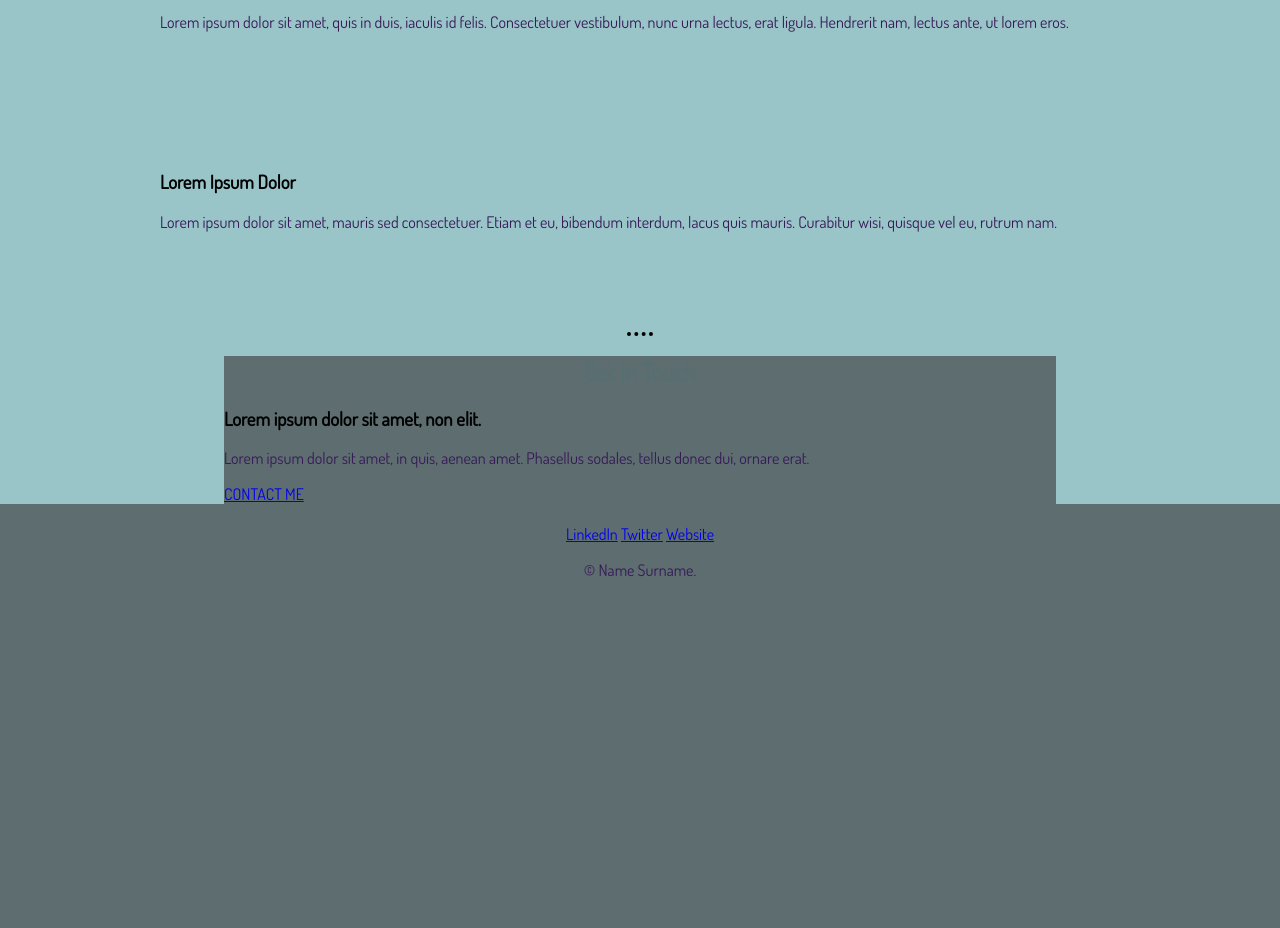
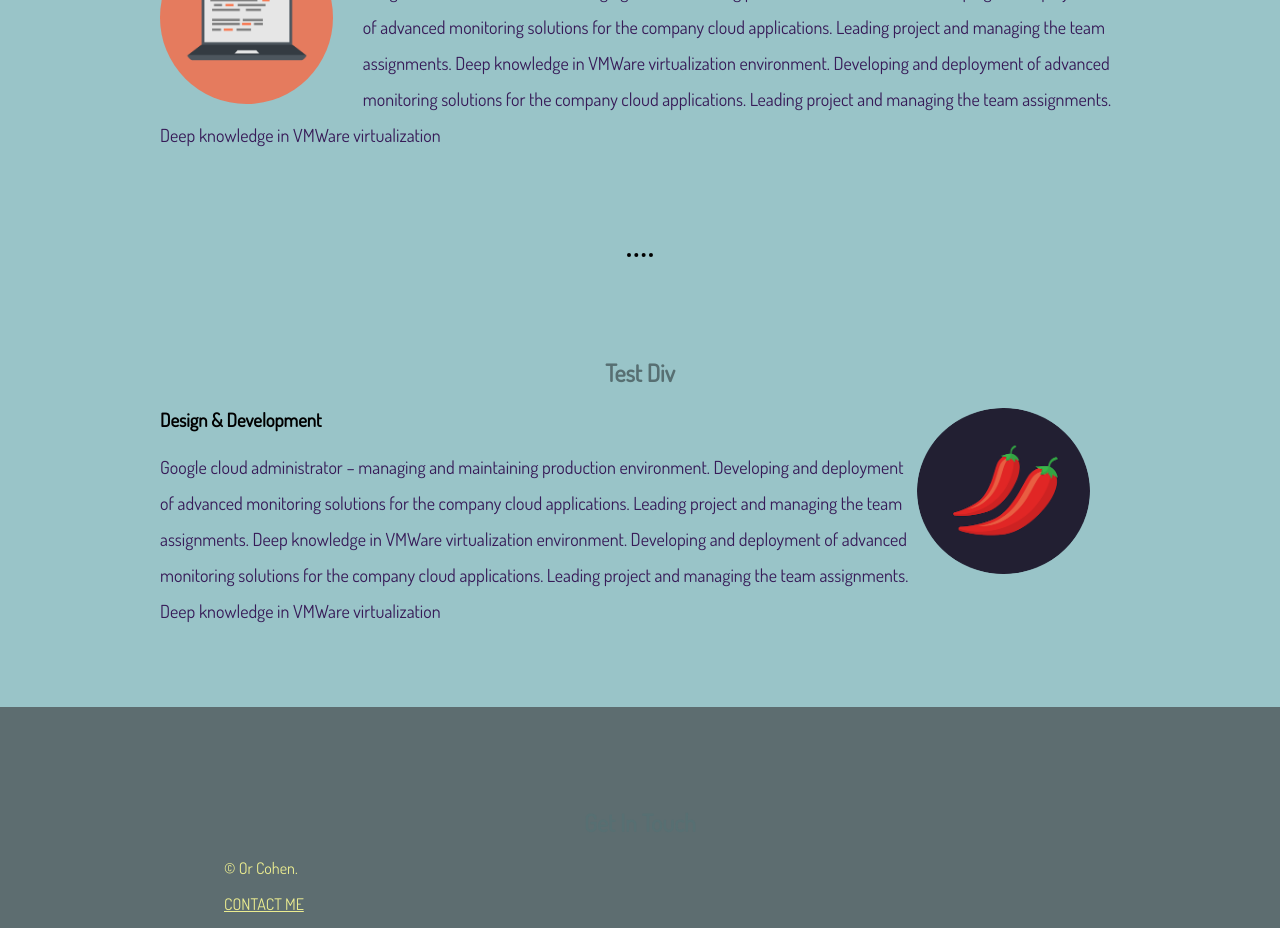
Before and after one commit to orcoh12/My-Site_Udemy, a plain HTML site: page index.html in a window 1280 px wide. Shown: the part 1330-2258 px from the top of the page. Before the commit the page ends 1926 px from the top, so only its background shows below. Drawn offline with Linux system fonts and the light colour scheme.

Commit message:
Update index.html

```diff
--- a/index.html
+++ b/index.html
@@ -23,7 +23,7 @@
         <img class="top-cloud"" src="images/cloud.png" alt="cloud-img">
 
         <h1 class="main-title">Or Cohen</h1>
-        <p class="semi-title" style="margin-bottom:0px; ">Web Designer</p>
+        <h3 class="semi-title" style="margin-bottom:0px; ">Web Designer</h3>
         <img class="sec-cloud"  src="images/cloud.png" alt="cloud-img">
         <img class="mountain-img" src="images/mountain.png" alt="montain-img">
 
@@ -36,34 +36,58 @@
           <p>Lorem ipsum dolor sit amet, vitae volutpat, dui conubia, dolor urna. Non auctor, montes nulla distinctio.</p>
         </div>
         <hr>
-        <div class="skills">
+        <div class="skill-row">
           <h2>My Skills.</h2>
-          <div class="skill-row">
-            <img class="" src="" alt="">
-            <h3>Lorem & Ipsum</h3>
-            <p>Lorem ipsum dolor sit amet, quis in duis, iaculis id felis. Consectetuer vestibulum, nunc urna lectus, erat ligula. Hendrerit nam, lectus ante, ut lorem eros.</p>
+            <img class="computer-img" src="images/computer.png" alt="Computer-img">
+            <h3>Design & Development</h3>
+            <p class="discription">Google cloud administrator – managing and maintaining production
+              environment.
+              Developing and deployment of advanced monitoring solutions for the
+              company cloud applications.
+              Leading project and managing the team assignments.
+              Deep knowledge in VMWare virtualization  environment.
+              Developing and deployment of advanced monitoring solutions for the
+              company cloud applications.
+              Leading project and managing the team assignments.
+              Deep knowledge in VMWare virtualization</p>
           </div>
-          <div class="skill-row">
-            <img class="" src="" alt="">
-            <h3>Lorem Ipsum Dolor</h3>
-            <p>Lorem ipsum dolor sit amet, mauris sed consectetuer. Etiam et eu, bibendum interdum, lacus quis mauris. Curabitur wisi, quisque vel eu, rutrum nam.</p>
-          </div>
+
+          <hr>
+
+          <div class="test-div">
+            <h2>Test Div</h2>
+              <img class="test-pic" src="images/chillies.png" alt="Chilli-img">
+              <h3>Design & Development</h3>
+              <p class="discription">Google cloud administrator – managing and maintaining production
+                environment.
+                Developing and deployment of advanced monitoring solutions for the
+                company cloud applications.
+                Leading project and managing the team assignments.
+                Deep knowledge in VMWare virtualization  environment.
+                Developing and deployment of advanced monitoring solutions for the
+                company cloud applications.
+                Leading project and managing the team assignments.
+                Deep knowledge in VMWare virtualization</p>
+                <br><br><br>
+            </div>
+
         </div>
-        <hr>
-        <div class="contact-me">
-          <h2>Get In Touch</h2>
-          <h3>Lorem ipsum dolor sit amet, non elit.</h3>
-          <p>Lorem ipsum dolor sit amet, in quis, aenean amet. Phasellus sodales, tellus donec dui, ornare erat.</p>
-          <a class="btn" href="mailto:orcoh12@email.com">CONTACT ME</a>
-        </div>
-      </div>
 
 
-      <div class="bottom-container">
-        <a class="footer-link" href="https://www.linkedin.com/in/or-cohen-57845a101/">LinkedIn</a>
-        <a class="footer-link" href="https://twitter.com/orcohen69718890">Twitter</a>
-        <a class="footer-link" href="https://www.appbrewery.co/">Website</a>
-        <p>© Name Surname.</p>
+
+      </div>
+      <div class="contact-me">
+        <h2>Get In Touch</h2>
+
+        <p style="color: rgb(235, 236, 144);">© Or Cohen.</p>
+
+        <a style="color: rgb(235, 236, 144); class="btn" href="mailto:orcoh12@email.com">CONTACT ME</a> <br><br>
+        <a class="footer-link" href="mailto:orcoh12@email.com"><img class="icon" src="images/gmail.png"></a>
+        <a class="footer-link"  href="https://www.linkedin.com/in/or-cohen-57845a101/"><img class="icon" src="images/linkedin.png"></a>
+        <a class="footer-link" href="https://twitter.com/orcohen69718890"><img class="icon" src="images/twitter.png"></a>
+        <a class="footer-link" href="https://github.com/orcoh12"><img class="icon" src="images/git.png"></a>
+        <a class="footer-link" href="https://www.facebook.com/or.cohen.1234"><img class="icon" src="images/facebook.png"></a>
+        <!-- <a class="footer-link" href="https://www.appbrewery.co/">Website</a> -->
       </div>
 
 </body>
```
